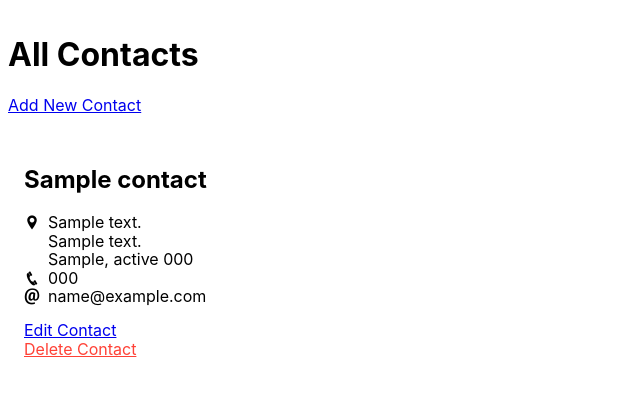
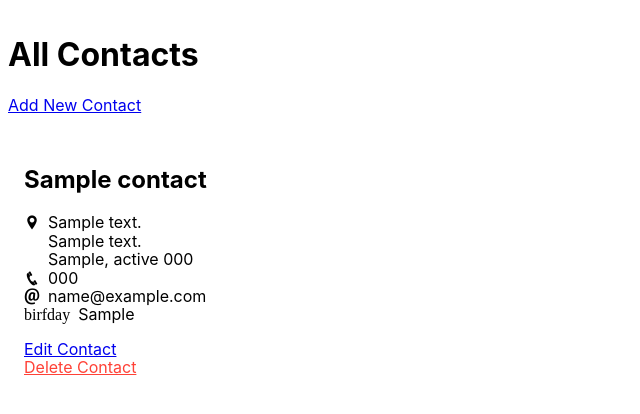
Before and after one commit to momentum-team-1/django-uptact-Brittdog100, a Django app: page / in a window 1280 px wide. Shown: the top 414 px of the page, without its empty margins (0-640 px from the left). Run offline with Django 3.2, Linux system fonts and the light colour scheme; tables that the repository leaves empty hold one stand-in row (values such as "Sample post").

Commit message:
did first part

```diff
--- a/contacts/forms.py
+++ b/contacts/forms.py
@@ -14,4 +14,5 @@ class ContactForm(forms.ModelForm):
             'zip_code',
             'phone_number',
             'email',
+            'birthday'
         ]
--- a/contacts/models.py
+++ b/contacts/models.py
@@ -19,3 +19,4 @@ class Contact(models.Model):
     city = models.CharField(max_length=255, null=True, blank=True)
     state = USStateField(null=True, blank=True)
     zip_code = USZipCodeField(null=True, blank=True)
+    birthday = models.CharField(max_length = 255)
--- a/templates/contacts/list_contacts.html
+++ b/templates/contacts/list_contacts.html
@@ -35,6 +35,13 @@
 		</div>
 		{% endif %}
 
+		{% if contact.birthday %}
+		<div class="flex">
+			<div class="pr2"><i class="icofont-ui-calendar">birfday</i></div>
+			<div>{{ contact.birthday }}</div>
+		</div>
+		{% endif %}
+
 		<p>
 			<a href="{% url 'edit_contact' pk=contact.pk %}">Edit Contact</a><br>
 			<a class="red" href="{% url 'delete_contact' pk=contact.pk %}">Delete Contact</a>
```
Also changed, not shown: contacts/migrations/0002_contact_birthday.py (added). Lines whose indentation alone changed are shown as unchanged.
